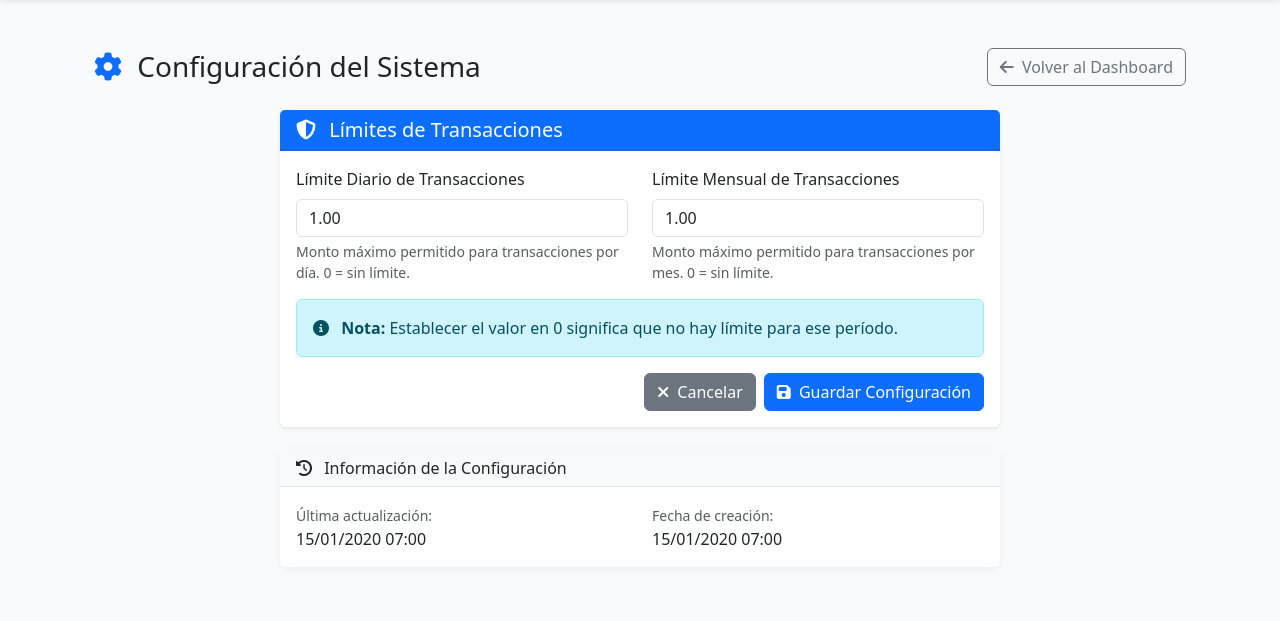
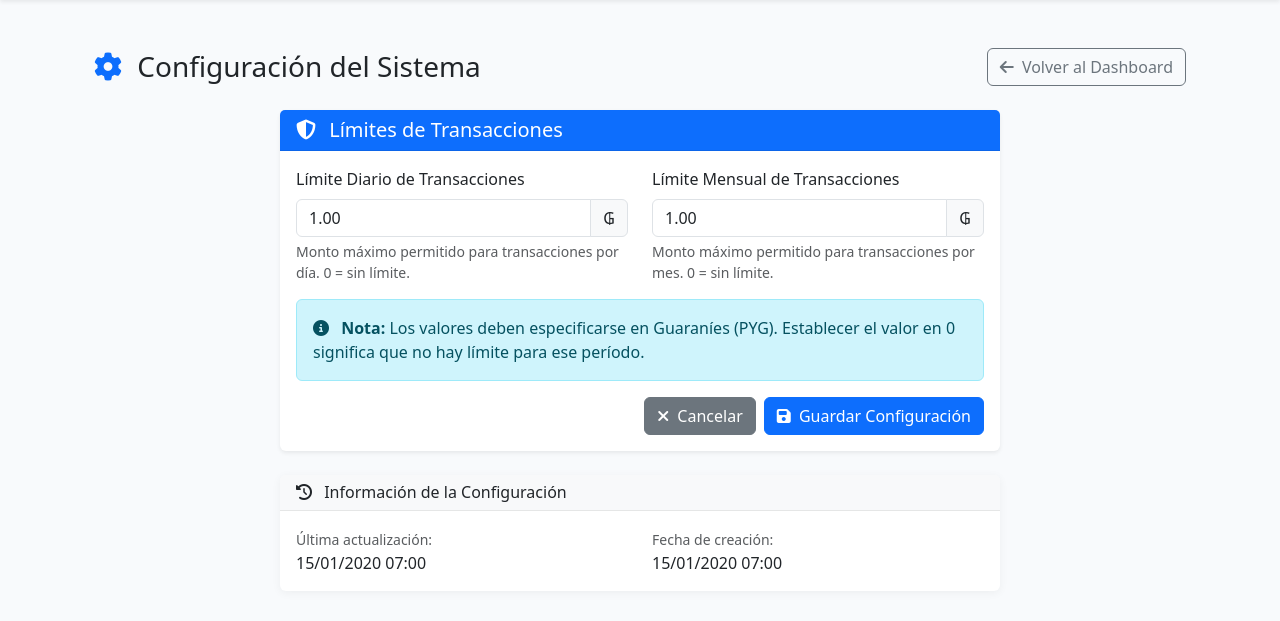
Before and after one commit to ingenieria-software-fpuna/global-exchange, a Django app: page /configuracion/ in a window 1280 px wide. Shown: the part 56-677 px from the top of the page. Run offline with Django 5.2, Linux system fonts and the light colour scheme; a user stored in the database is signed in; tables that the repository leaves empty hold one stand-in row (values such as "Sample post").

Commit message:
Especificar que los valores van en PYG

```diff
--- a/configuracion/templates/configuracion/configuracion.html
+++ b/configuracion/templates/configuracion/configuracion.html
@@ -43,7 +43,10 @@
                                 <label for="{{ form.limite_diario_transacciones.id_for_label }}" class="form-label">
                                     {{ form.limite_diario_transacciones.label }}
                                 </label>
-                                {{ form.limite_diario_transacciones }}
+                                <div class="input-group">
+                                    {{ form.limite_diario_transacciones }}
+                                    <span class="input-group-text">₲</span>
+                                </div>
                                 {% if form.limite_diario_transacciones.help_text %}
                                     <div class="form-text">{{ form.limite_diario_transacciones.help_text }}</div>
                                 {% endif %}
@@ -58,7 +61,10 @@
                                 <label for="{{ form.limite_mensual_transacciones.id_for_label }}" class="form-label">
                                     {{ form.limite_mensual_transacciones.label }}
                                 </label>
-                                {{ form.limite_mensual_transacciones }}
+                                <div class="input-group">
+                                    {{ form.limite_mensual_transacciones }}
+                                    <span class="input-group-text">₲</span>
+                                </div>
                                 {% if form.limite_mensual_transacciones.help_text %}
                                     <div class="form-text">{{ form.limite_mensual_transacciones.help_text }}</div>
                                 {% endif %}
@@ -72,7 +78,7 @@
 
                         <div class="alert alert-info">
                             <i class="fas fa-info-circle me-2"></i>
-                            <strong>Nota:</strong> Establecer el valor en 0 significa que no hay límite para ese período.
+                            <strong>Nota:</strong> Los valores deben especificarse en Guaraníes (PYG). Establecer el valor en 0 significa que no hay límite para ese período.
                         </div>
 
                         <div class="d-flex justify-content-end gap-2">
```
